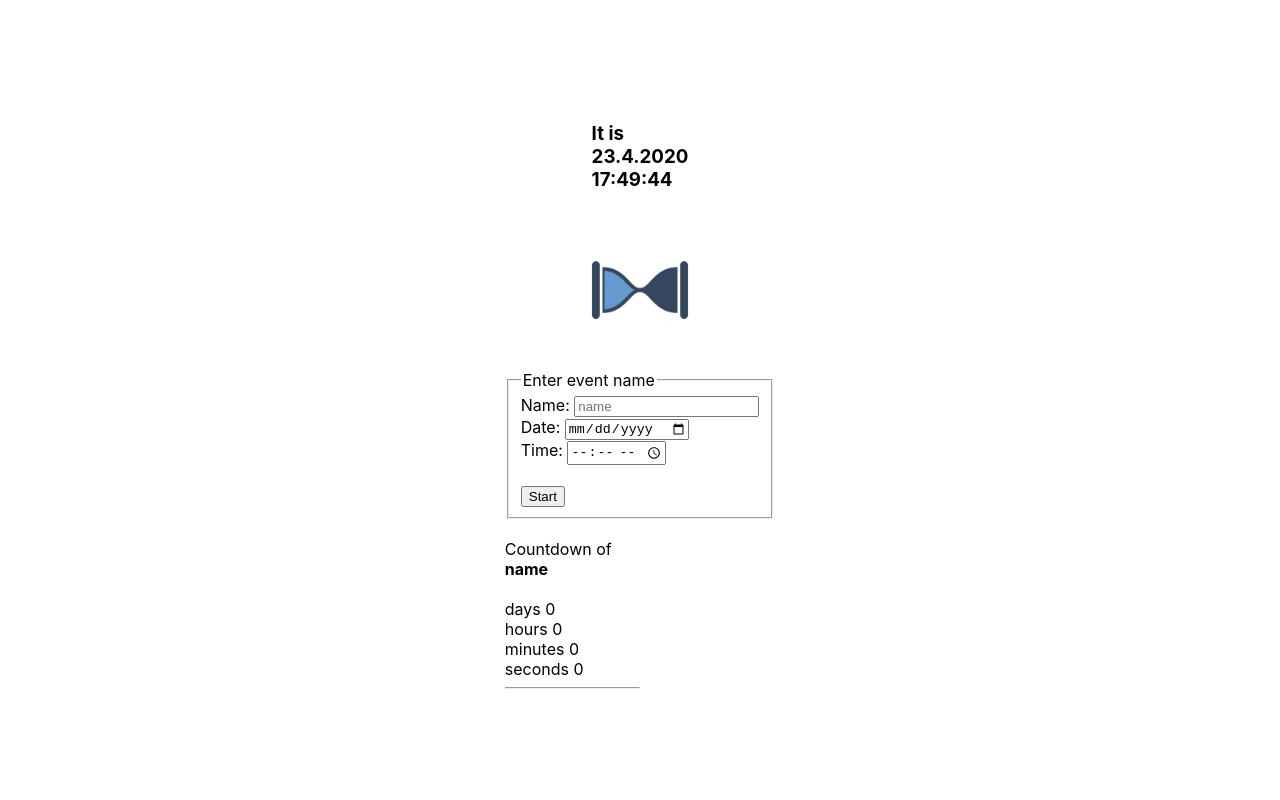
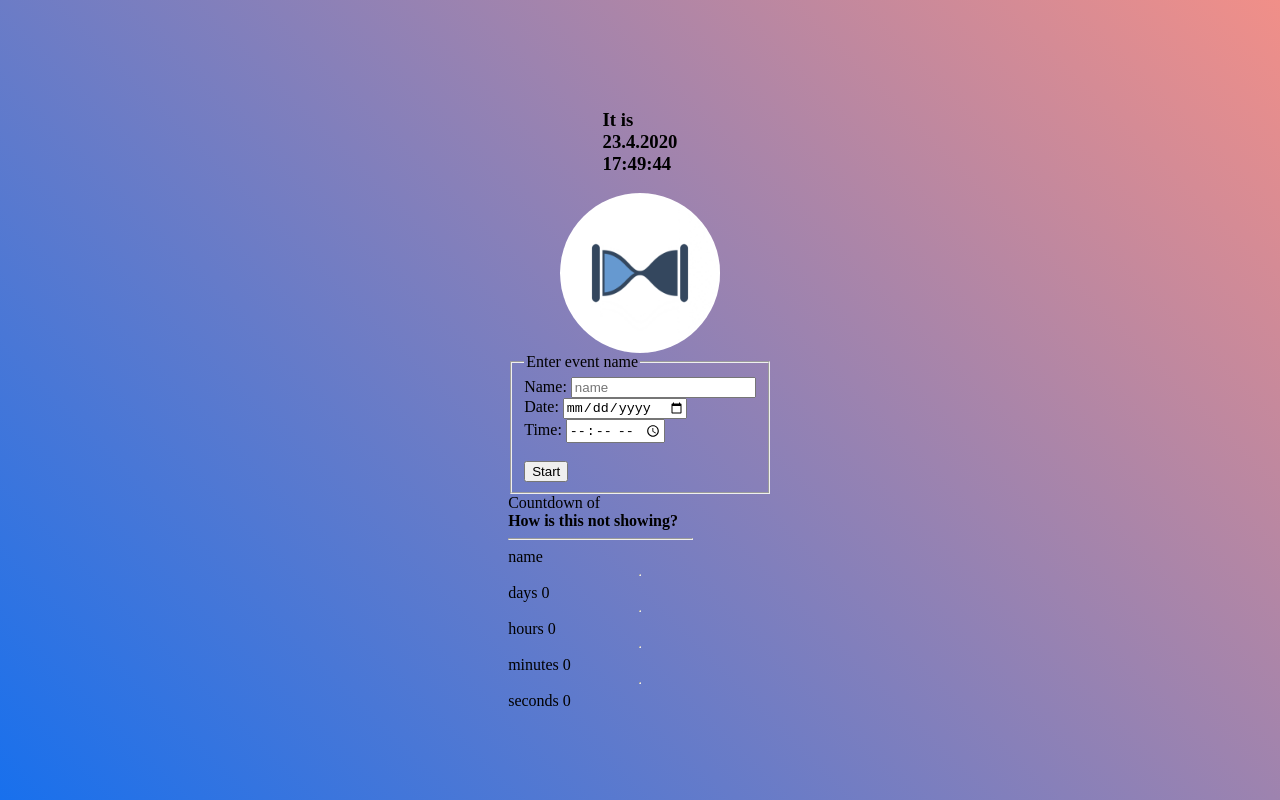
Before and after one commit to klunico/countdown-timer, a React (Create React App) app in the folder timer-app/: page / in a window 1280 px wide. Built offline with nearby package versions, Linux system fonts and the light colour scheme.

Commit message:
countdown working - css missing

```diff
--- a/timer-app/src/App.css
+++ b/timer-app/src/App.css
@@ -1,3 +1,13 @@
+
+body {
+  background: linear-gradient(45deg, #1870ed 0, #f18f88 100%);
+  font-family: 'Montserrat', 'sans-serif';
+  min-height: 100vh;
+  display: flex;
+  align-items: center;
+  justify-content: center;
+}
+
 .App {
   /*text-align: center;*/
 }
@@ -15,14 +25,6 @@
   }
 }
 
-.resultContainer {
-  width: 50%;
-  text-align: left;
-}
-
-.inputFields {
-  text-align: left;
-}
 
 .App-header {
   /*background-color: #282c34;*/
@@ -44,3 +46,19 @@
     transform: rotate(360deg);
   }
 }
+
+
+
+.result-container {
+  width: 70%;
+  text-align: left;
+}
+
+.inputFields {
+  text-align: left;
+}
+
+.result{
+  display: flex;
+  flex-direction: column;
+}
--- a/timer-app/src/EventOutput.js
+++ b/timer-app/src/EventOutput.js
@@ -5,10 +5,18 @@ function EventOutput(props) {
 	return (
 		<div>
 				<br />
-      		<div className='resultContainer'>
+      		<div className='result-container'>
 						Countdown of
 						<br />
 						<strong>{props.eventName}</strong>
+						<br />
+						<strong>How is this not showing?</strong>
+						<br />
+						<strong>{props.date}</strong>
+						<br />
+						<strong>{props.time}</strong>
+						<br />
+						<strong>{props.eventStarted}</strong>
 						<Timer
 							eventDate={props.date}
 							eventTime={props.time}
--- a/timer-app/src/InputForm.js
+++ b/timer-app/src/InputForm.js
@@ -1,5 +1,5 @@
 import React from 'react';
-import EventOutput from './EventOutput.js';
+// import EventOutput from './EventOutput.js';
 import Timer from './Timer.js';
 
 
@@ -52,7 +52,7 @@ class InputForm extends React.Component {
 									/>
 						</fieldset>
       		</form>
-					<EventOutput
+					<Timer
 						eventName={this.state.eventName}
 						eventDate={this.state.date}
 						eventTime={this.state.time}
--- a/timer-app/src/Timer.js
+++ b/timer-app/src/Timer.js
@@ -1,6 +1,6 @@
 import React, { useState, useEffect} from 'react';
 
-// const Timer = ({eventDate, eventName}) => {
+
 const Timer = ({eventName, eventDate, eventTime, eventStarted}) => {
   const [state, setState] = useState({
     		days: 0,
@@ -10,12 +10,43 @@ const Timer = ({eventName, eventDate, eventTime, eventStarted}) => {
     });
 
 	const calculateTime = () => {
-	  // const now = new Date().getTime();
-	  const now = new Date(eventDate,  eventTime);
-	  console.log(eventDate);
-	  console.log(eventTime);
-	  console.log(now);
-	  const tomorrow = eventDate?.getTime() ?? 0;
+	  // const now = new Date(eventDate,  eventTime);
+	  console.log('calculateTime start')
+	  console.log(eventName)
+	  console.log(eventDate)
+	  console.log(eventTime)
+	  const eventYear = eventDate.substr(0, 4);
+	  const eventMonth = eventDate.substr(5, 2);
+	  const eventDay = eventDate.substr(8, 2);
+	  const eventHour =	eventTime.substr(0, 2);
+	  const eventMinutes =	eventTime.substr(3, 2);
+	  const eventSeconds = 0 ;
+	  const tomorrow = new Date( eventYear, eventMonth, eventDay, eventHour, eventMinutes, eventSeconds);
+
+	  console.log('calculateTime tomorrow')
+	  console.log(tomorrow)
+
+	  console.log(eventStarted)
+
+	  const now = new Date();
+	  const nowYear = now.getFullYear();
+	  const nowMonth = now.getMonth();
+	  const nowDate = now.getDate();
+	  const nowHour = now.getHours();
+	  const nowMintues = now.getMinutes();
+	  const nowSeconds = now.getSeconds();
+	  const calculateNow = new Date(nowYear, nowMonth, nowDate, nowHour, nowMintues, nowSeconds);
+	  console.log('calculateTime now')
+	  console.log(calculateNow)
+
+	  // console.log(now.getFullYear())
+	  // console.log(now.getMonth())
+	  // console.log(now.getDate())
+	  // console.log(now.getHours())
+	  // console.log(now.getMinutes())
+	  // console.log(now.getSeconds())
+	  // const tomorrow = eventDate?.getTime() ?? 0;
+
 	  const distance = tomorrow - now;
 
 	  const days = Math.floor(distance / (1000 * 60 * 60 * 24));
@@ -42,15 +73,24 @@ const Timer = ({eventName, eventDate, eventTime, eventStarted}) => {
 
   return	(
   	<div>
-			{eventName}
-			<br />
-			days {state.days}
-			<br />
-			hours {state.hours}
-			<br />
-			minutes {state.minutes}
-			<br />
-			seconds {state.seconds}
+  		<div className='result-container'>
+				Countdown of
+				<br />
+				<strong>How is this not showing?</strong>
+				<br />
+				<hr />
+			</div>
+	  	<div className='result'>
+				{eventName}
+				<hr />
+				<div className='day-box'>days {state.days}</div>
+				<hr />
+				<div className='hour-box'>hours {state.hours}</div>
+				<hr />
+				<div className='minute-box'>minutes {state.minutes}</div>
+				<hr />
+				<div className='second-box'>seconds {state.seconds}</div>
+			</div>
 		</div>
 	);
 };
```
